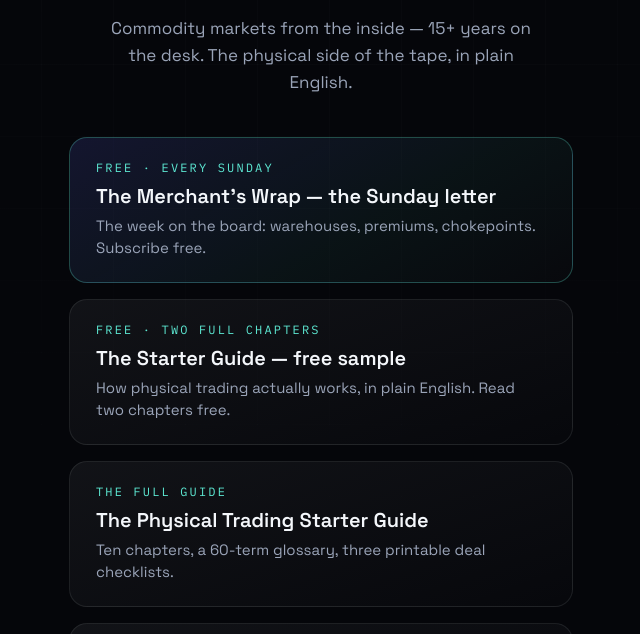
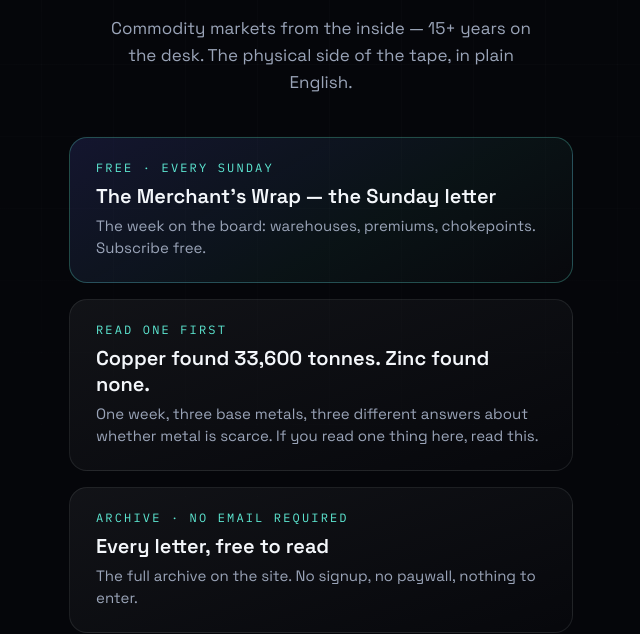
Before and after one commit to commoditymerchant/CommodityMerchant, a plain HTML site: page links/index.html in a window 1280 px wide. Shown: the part 296-930 px from the top of the page, without its empty margins (319-959 px from the left). Drawn offline with Linux system fonts and the light colour scheme.

Commit message:
Rebuild /links as v2 for growth mode
The links page was still v1: two Gumroad cards, one of them the paid guide,
with no route into the writing itself.

  - Remove the paid guide card (l/starter-guide). Growth mode carries no
    product pricing anywhere public; letters 003 and 004 were cleaned of the
    same exposure on 23 Aug and this page was missed.
  - Add a "Read one first" card pointing at letter 006. A visitor arriving
    from a bio link had no single recommended entry point.
  - Mark the archive "No email required" and say so in the body. The whole
    archive is free with no signup; not saying so costs clicks.
  - Move the remaining guide card (free sample only) to last position.

Card order is now: Sunday letter, read one first, archive, X, free chapters.
One guide card, last. No pricing anywhere on the page.

```diff
--- a/links/index.html
+++ b/links/index.html
@@ -77,25 +77,25 @@ a.link.primary { background:linear-gradient(150deg,rgba(99,102,241,.16),rgba(94,
         <div class="t">The Merchant's Wrap — the Sunday letter</div>
         <div class="s">The week on the board: warehouses, premiums, chokepoints. Subscribe free.</div>
       </a>
-      <a class="link" href="https://merchantmind5.gumroad.com/l/starter-sample-guide">
-        <div class="k">Free · Two full chapters</div>
-        <div class="t">The Starter Guide — free sample</div>
-        <div class="s">How physical trading actually works, in plain English. Read two chapters free.</div>
-      </a>
-      <a class="link" href="https://merchantmind5.gumroad.com/l/starter-guide">
-        <div class="k">The full guide</div>
-        <div class="t">The Physical Trading Starter Guide</div>
-        <div class="s">Ten chapters, a 60-term glossary, three printable deal checklists.</div>
+      <a class="link" href="https://commoditymerchant.net/letters/006-copper-found-33600-tonnes/">
+        <div class="k">Read one first</div>
+        <div class="t">Copper found 33,600 tonnes. Zinc found none.</div>
+        <div class="s">One week, three base metals, three different answers about whether metal is scarce. If you read one thing here, read this.</div>
       </a>
       <a class="link" href="https://commoditymerchant.net/letters/">
-        <div class="k">Archive</div>
-        <div class="t">All letters</div>
-        <div class="s">Every issue of the Merchant's Wrap, on the site.</div>
+        <div class="k">Archive · No email required</div>
+        <div class="t">Every letter, free to read</div>
+        <div class="s">The full archive on the site. No signup, no paywall, nothing to enter.</div>
       </a>
       <a class="link" href="https://x.com/commoditymch">
         <div class="k">Daily</div>
         <div class="t">X / Twitter — @commoditymch</div>
         <div class="s">The daily physical read, threads and the live numbers.</div>
+      </a>
+      <a class="link" href="https://merchantmind5.gumroad.com/l/starter-sample-guide">
+        <div class="k">Free · Two full chapters</div>
+        <div class="t">The Starter Guide — free sample</div>
+        <div class="s">How physical trading actually works, in plain English. Read two chapters free.</div>
       </a>
     </div>
 
```
